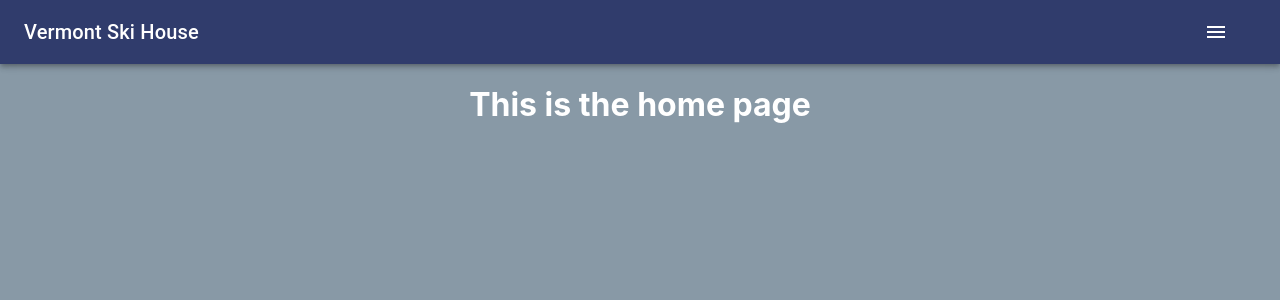
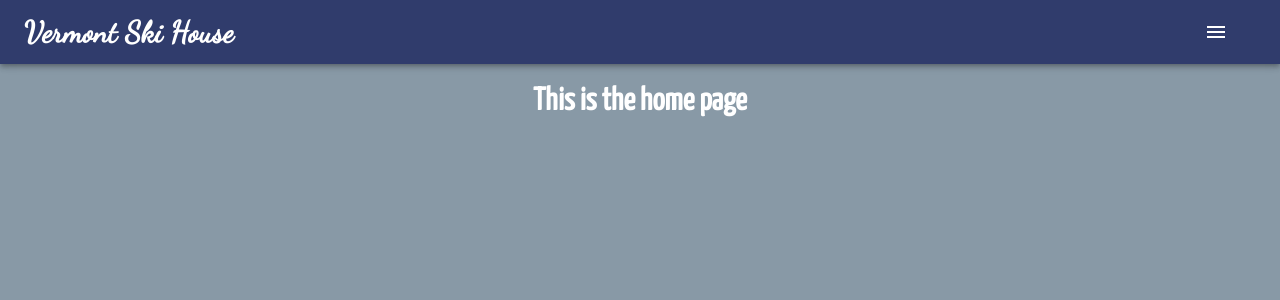
Before and after one commit to mikegoolsby/vtbnb_client, a React (Create React App) app: page / in a window 1280 px wide. Shown: the top 300 px of the page. Built offline with nearby package versions, Linux system fonts and the light colour scheme.

Commit message:
adds useStyles hook for styling foundation in future

```diff
--- a/public/index.html
+++ b/public/index.html
@@ -9,6 +9,10 @@
     <link rel="icon" type="image/png" sizes="32x32" href="/favicon-32x32.png">
     <link rel="icon" type="image/png" sizes="16x16" href="/favicon-16x16.png">
     <link rel="manifest" href="/site.webmanifest">
+    <link rel="preconnect" href="https://fonts.gstatic.com">
+    <link href="https://fonts.googleapis.com/css2?family=Dancing+Script&display=swap" rel="stylesheet">
+    <link rel="preconnect" href="https://fonts.gstatic.com">
+    <link href="https://fonts.googleapis.com/css2?family=Yanone+Kaffeesatz&display=swap" rel="stylesheet">
     <meta
       name="description"
       content="Web site created using create-react-app"
--- a/src/components/Header.jsx
+++ b/src/components/Header.jsx
@@ -18,6 +18,12 @@ const useStyles = makeStyles((theme) => ({
   },
   title: {
     flexGrow: 1,
+    fontWeight: 700,
+    fontSize: 30,
+    fontFamily: [
+      'Dancing Script',
+      'cursive',
+    ].join(',')
   },
   navBar: {
     background: '#303C6C'
--- a/src/pages/Home.jsx
+++ b/src/pages/Home.jsx
@@ -1,7 +1,20 @@
 import React from 'react'
+import { makeStyles } from '@material-ui/core/styles';
 import { Grid } from '@material-ui/core'
 
+const useStyles = makeStyles({
+  fontStyling: {
+    fontFamily: [
+      'Yanone Kaffeesatz',
+      'sans-serif',
+    ].join(',')
+  },
+});
+
 const Home = () => {
+
+  const classes = useStyles();
+
   return (
     <Grid
     container
@@ -9,7 +22,7 @@ const Home = () => {
     justify="center"
     alignItems="center"
   >
-      <h1>This is the home page</h1>
+      <h1 className={classes.fontStyling}>This is the home page</h1>
   </Grid>
   )
 }
--- a/src/pages/Rules.jsx
+++ b/src/pages/Rules.jsx
@@ -1,7 +1,19 @@
 import React from 'react'
+import { makeStyles } from '@material-ui/core/styles';
 import { Grid } from '@material-ui/core'
 
+const useStyles = makeStyles({
+  fontStyling: {
+    fontFamily: [
+      'Yanone Kaffeesatz',
+      'sans-serif',
+    ].join(',')
+  },
+});
+
+
 const Rules = () => {
+  const classes = useStyles();
   return (
     <Grid
     container
@@ -9,7 +21,7 @@ const Rules = () => {
     justify="center"
     alignItems="center"
   >
-      <h1>This is the rules page</h1>
+      <h1 className={classes.fontStyling}>This is the rules page</h1>
   </Grid>)
 }
 
```
Also changed, not shown: 1 other file (tests, documents, lock files or other folders).
